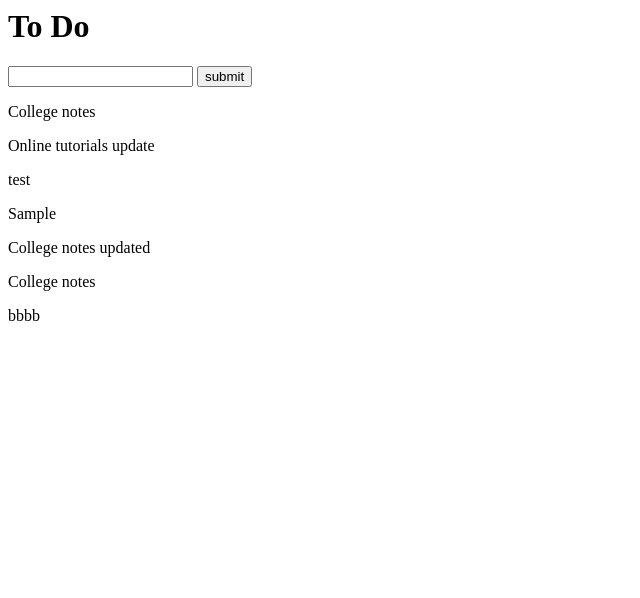
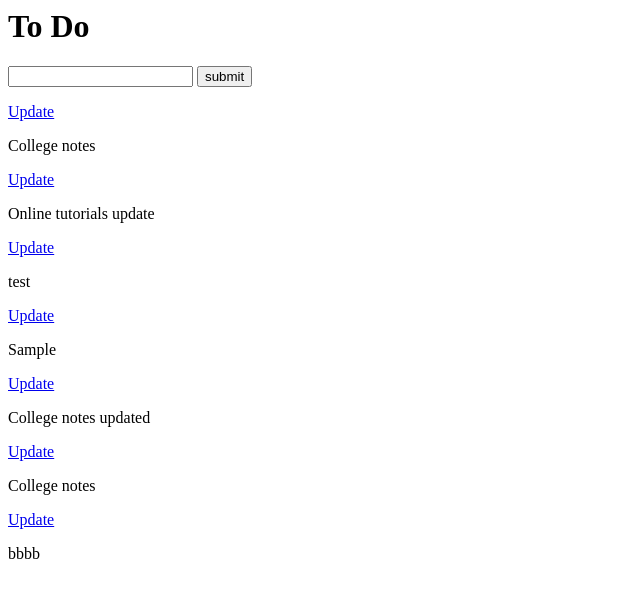
Before and after one commit to amjedsaleel/ToDo, a Django app: page / in a window 1280 px wide. Shown: the top 598 px of the page, without its empty margins (0-640 px from the left). Run offline with Django 3.2, Linux system fonts and the light colour scheme; data comes from the database, SQL or seed files in the repository; both versions use the stored data as it was after the commit.

Commit message:
update tasks

```diff
--- a/tasks/templates/tasks/list.html
+++ b/tasks/templates/tasks/list.html
@@ -9,6 +9,7 @@
 
 {% for task in tasks %}
     <div>
+        <a href="{% url 'update_task' task.id %}">Update</a>
         <p>{{ task }}</p>
     </div>
 {% endfor %}
--- /dev/null
+++ b/tasks/templates/tasks/update_task.html
@@ -0,0 +1,6 @@
+<h1>Update task</h1>
+<form method="post" action="">
+    {% csrf_token %}
+    {{ form }}
+    <input type="submit" name="Update task" value="Submit">
+</form>
--- a/tasks/urls.py
+++ b/tasks/urls.py
@@ -2,5 +2,6 @@ from django.urls import path
 
 from . import views
 urlpatterns = [
-    path('', views.index)
+    path('', views.index, name='list'),
+    path('update_task/<str:pk>/', views.update_task, name='update_task')
 ]
--- a/tasks/views.py
+++ b/tasks/views.py
@@ -17,3 +17,15 @@ def index(request):
 
     context = {'tasks': tasks, 'form': form}
     return render(request, 'tasks/list.html', context)
+
+
+def update_task(request, pk):
+    task = Task.objects.get(id=pk)
+    form = TaskForm(instance=task)
+    if request.method == 'POST':
+        form = TaskForm(request.POST, instance=task)
+        if form.is_valid():
+            form.save()
+        return redirect('/')
+    context = {'form': form}
+    return render(request, 'tasks/update_task.html', context)
```
Also changed, not shown: db.sqlite3.
